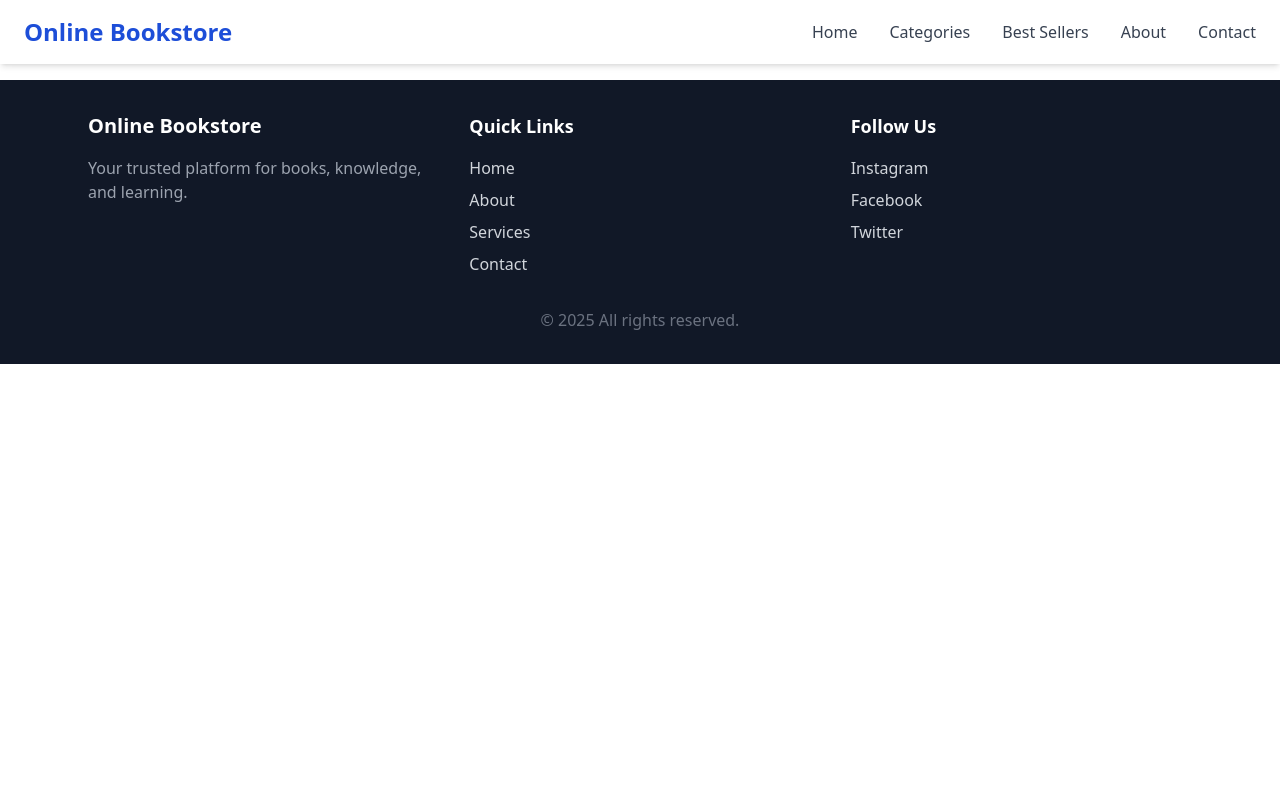
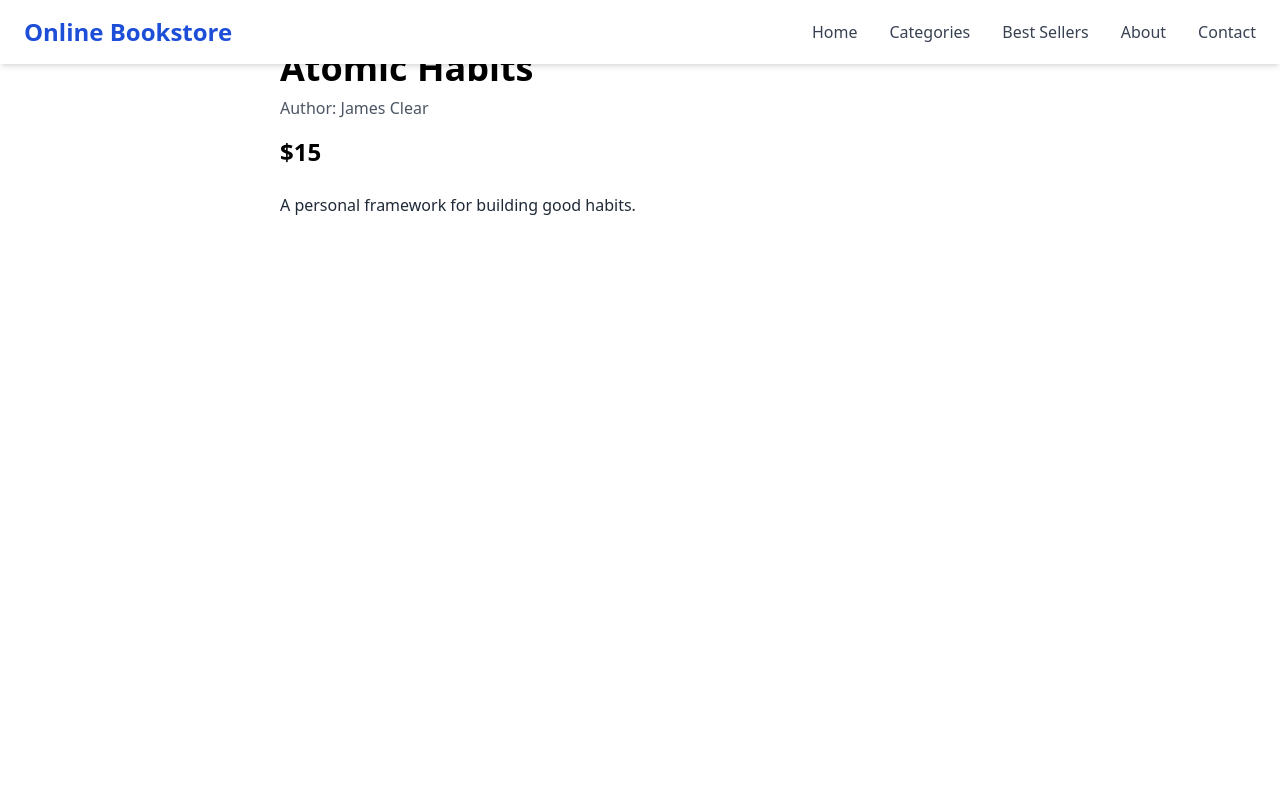
Before and after one commit to rimaejel143/online-bookstore, a React (Create React App) app: page /books/1 in a window 1280 px wide. Shown: the top 800 px of the page. Built offline with nearby package versions, Linux system fonts and the light colour scheme.

Commit message:
update files

```diff
--- a/src/App.js
+++ b/src/App.js
@@ -1,25 +1,27 @@
 import { BrowserRouter as Router, Routes, Route } from "react-router-dom";
-
 import Navbar from "./components/Navbar";
 import Footer from "./components/Footer";
 
-// Pages
 import Home from "./pages/Home";
 import About from "./pages/About";
 import Services from "./pages/Services";
 import Contact from "./pages/Contact";
+import BookDetails from "./pages/BookDetails";
 
 function App() {
   return (
     <Router>
       <Navbar />
 
+      <div className="min-h-screen">
         <Routes>
           <Route path="/" element={<Home />} />
           <Route path="/about" element={<About />} />
           <Route path="/services" element={<Services />} />
           <Route path="/contact" element={<Contact />} />
+          <Route path="/books/:id" element={<BookDetails />} />
         </Routes>
+      </div>
 
       <Footer />
     </Router>
--- a/src/data/Books.js
+++ b/src/data/Books.js
@@ -1,21 +1,25 @@
-const Books = [
+const books = [
   {
     id: 1,
-        title: "Automic Habits",
+    title: "Atomic Habits",
     author: "James Clear",
-        price: "15",
-        description: "A person framework for building good habits",
-
+    price: 15,
+    description: "A personal framework for building good habits.",
   },
   {
     id: 2,
     title: "The Alchemist",
     author: "Paulo Coelho",
     price: 12,
-        description:"A philosophical story about destiny, spirituality, and following your dreams.",
-        image: "/assets/books/book2.jpg",
-
+    description: "A story about following your dreams.",
+  },
+  {
+    id: 3,
+    title: "Deep Work",
+    author: "Cal Newport",
+    price: 18,
+    description: "A guide to focused success in a distracted world.",
   },
 ];
 
-export default Books;
+export default books;
--- a/src/pages/BookDetails.jsx
+++ b/src/pages/BookDetails.jsx
@@ -1,29 +1,22 @@
 import { useParams } from "react-router-dom";
-import books from "../data/books";
-
-import React from 'react'
+import books from "../data/Books";
 
 function BookDetails() {
-    const { id } = useParams();
-  const book = books.find((b) => b.id === Number(id));
+  const { id } = useParams();
+  const book = books.find((b) => b.id === parseInt(id));
 
-  if (!book) return <h1 className="text-center mt-20">Book Not Found</h1>;
+  if (!book)
+    return <h1 className="text-center text-2xl mt-20">Book not found</h1>;
 
   return (
-    <div className="max-w-4xl mx-auto px-6 py-20">
-        <img src={book.image}
-        alt={book.title}
-        className="w-80 h-96 object-cover rounded-xl shadow-md"/>
+    <div className="max-w-3xl mx-auto px-6 py-12">
+      <h1 className="text-4xl font-bold">{book.title}</h1>
+      <p className="text-gray-600 mt-2">Author: {book.author}</p>
+      <p className="text-2xl font-semibold mt-4">${book.price}</p>
 
-        <h1 className="text-4xl font-bold mt-6 text-blue-700">{book.title}</h1>
-        <p className="text-xl text-gray-600">{book.author}</p>
-
-        <p className="mt-6 text-gray-700 leading-7">{book.description}</p>
-
-        <p className="text-3xl text-blue-600 font-bold mt-6">${book.price}</p>
-
+      <p className="mt-6 text-gray-800 leading-relaxed">{book.description}</p>
     </div>
   );
 }
 
-export default BookDetails
+export default BookDetails;
--- a/src/pages/Home.jsx
+++ b/src/pages/Home.jsx
@@ -1,15 +1,36 @@
-import React from "react";
 import Hero from "../components/Hero";
 import SearchBar from "../components/SearchBar";
-import BookGrid from "../components/BookGrid";
+import books from "../data/Books";
+import { Link } from "react-router-dom";
 
 function Home() {
   return (
-    <>
+    <div className="max-w-6xl mx-auto px-6 py-10">
       <Hero />
       <SearchBar />
-      <BookGrid />
-    </>
+
+      <h2 className="text-3xl font-bold mt-10 mb-6">Available Books</h2>
+
+      <div className="grid grid-cols-1 sm:grid-cols-2 md:grid-cols-3 gap-8">
+        {books.map((book) => (
+          <div
+            key={book.id}
+            className="bg-white shadow-md rounded-lg p-5 border"
+          >
+            <h3 className="text-xl font-semibold">{book.title}</h3>
+            <p className="text-gray-600">Author: {book.author}</p>
+            <p className="text-gray-900 font-bold mt-2">${book.price}</p>
+
+            <Link
+              to={`/books/${book.id}`}
+              className="inline-block mt-4 bg-blue-500 text-white px-4 py-2 rounded-lg"
+            >
+              View Details
+            </Link>
+          </div>
+        ))}
+      </div>
+    </div>
   );
 }
 
```
Lines whose indentation alone changed are shown as unchanged.
